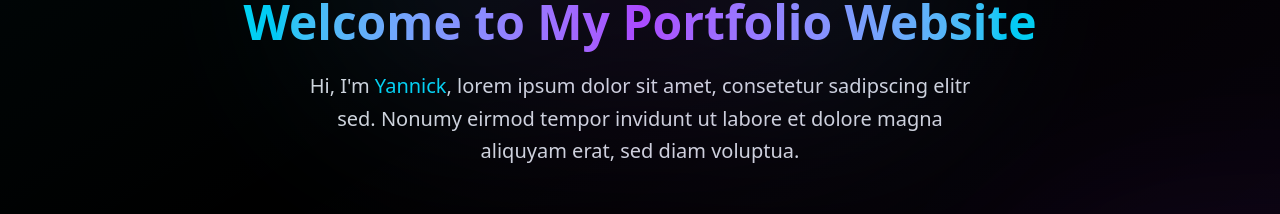
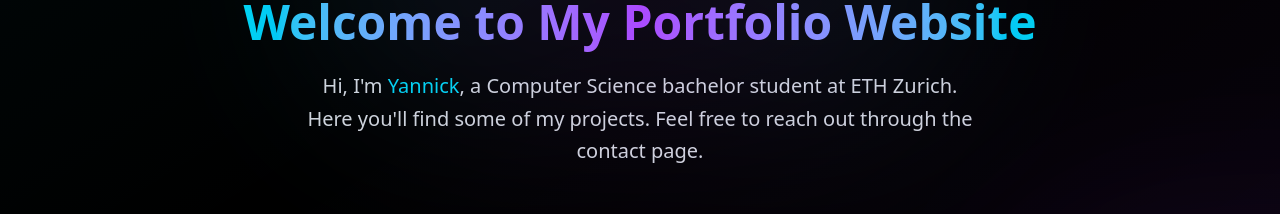
Before and after one commit to Ynlsen/yniederer.ch, a Next.js app: page /en in a window 1280 px wide. Shown: the part 427-641 px from the top of the page. Built offline with nearby package versions, Linux system fonts and the light colour scheme.

Commit message:
replaced place holder text

```diff
--- a/app/en/page.tsx
+++ b/app/en/page.tsx
@@ -27,8 +27,9 @@
           </span>
         </h1>
         <p className="text-xl text-gray-300 max-w-2xl mx-auto leading-relaxed">
-          Hi, I'm <span className="text-cyan">Yannick</span>, lorem ipsum dolor sit amet, consetetur sadipscing elitr sed.
-          Nonumy eirmod tempor invidunt ut labore et dolore magna aliquyam erat, sed diam voluptua.
+          Hi, I'm <span className="text-cyan">Yannick</span>, a Computer Science bachelor student at ETH Zurich.
+          Here you'll find some of my projects.
+          Feel free to reach out through the contact page.
         </p>
       </div>
 
```
